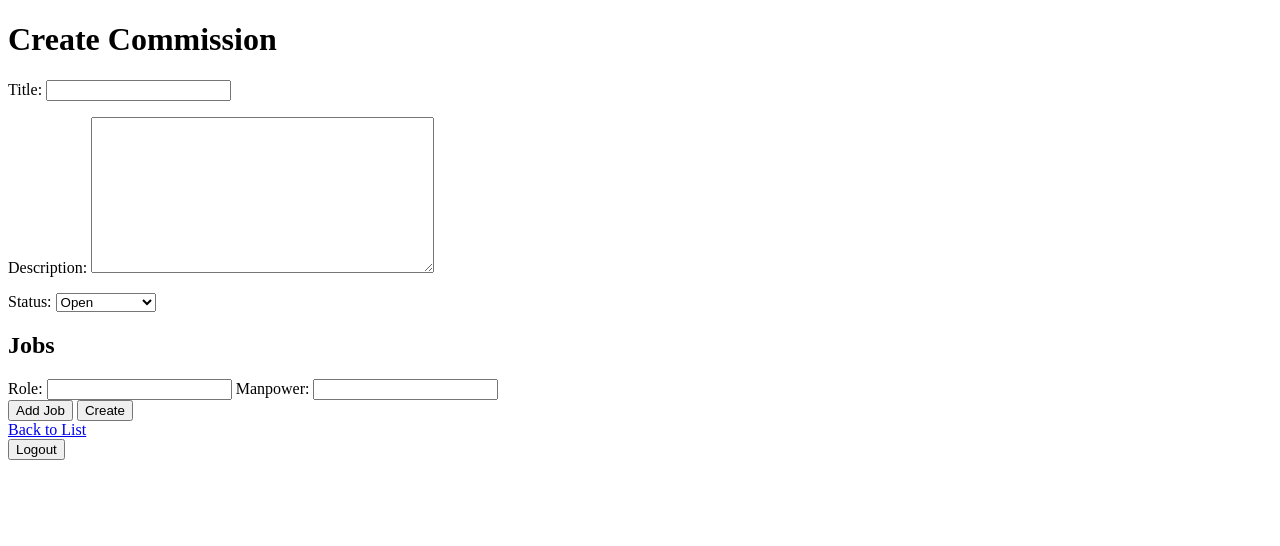
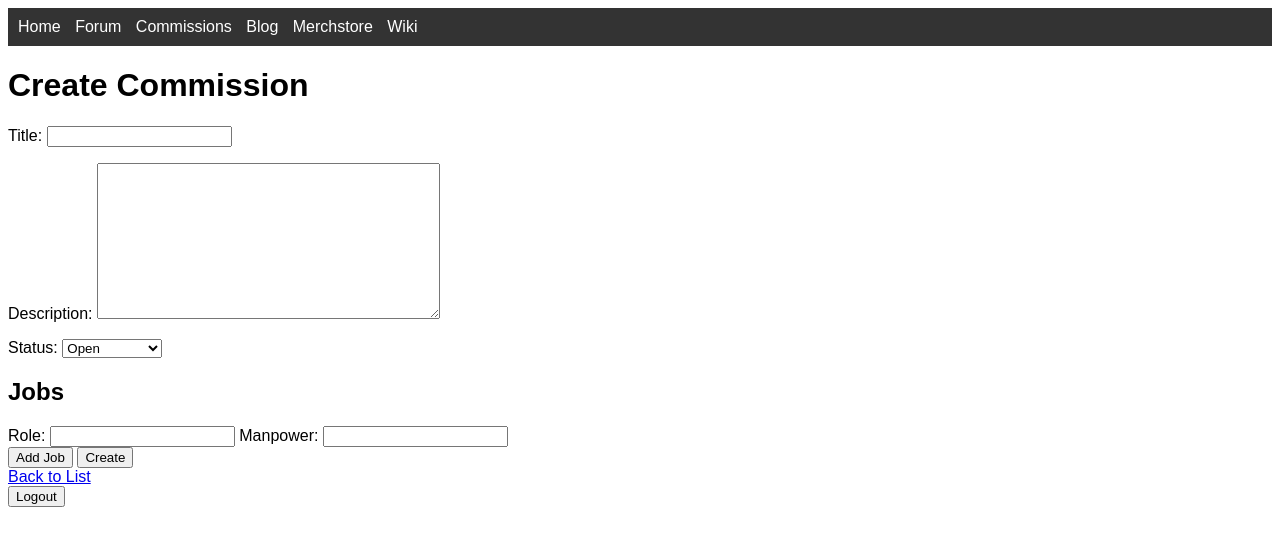
Before and after one commit to de-angeli/hobbysite-E-G-11, a Django app: page /commissions/add in a window 1280 px wide. Shown: the top 546 px of the page. Run offline with Django 5.2, Linux system fonts and the light colour scheme; the visitor is signed in with stand-in values (Sample User, id 1).

Commit message:
added static folder and main.css, added navbar and css features to base.html

```diff
--- /dev/null
+++ b/static/css/main.css
@@ -0,0 +1,14 @@
+body {
+    font-family: Arial, sans-serif;
+}
+
+nav {
+    background-color: #333;
+    padding: 10px;
+}
+
+nav a {
+    color: white;
+    margin-right: 10px;
+    text-decoration: none;
+}
--- a/templates/base.html
+++ b/templates/base.html
@@ -1,11 +1,22 @@
+{% load static %}
 <!DOCTYPE html>
 <html>
     <head>
         <meta charset="UTF-8">
         <meta name="viewport" content="width=device-width, initial-scale=1.0">
         <title>{% block title %}{% endblock %}</title>
+        <link rel="stylesheet" href="{% static 'css/main.css' %}">
+        {% block styles %}{% endblock %}
     </head>
     <body>
+        <nav>
+            <a href="{% url ''}">Home</a>
+            <a href="{% url 'forum:thread-list' %}">Forum</a>
+            <a href="{% url 'commissions:commission-list' %}">Commissions</a>
+            <a href="{% url 'blog:article-list' %}">Blog</a>
+            <a href="{% url 'merchstore:item-list' %}">Merchstore</a>
+            <a href="{% url 'wiki:article-list' %}">Wiki</a>
+        </nav>
         {% block content %}{% endblock %}
 
         {% block auth_links %}
```
Also changed, not shown: blog/migrations/0004_alter_articlecategory_options_article_author_and_more.py (added).
